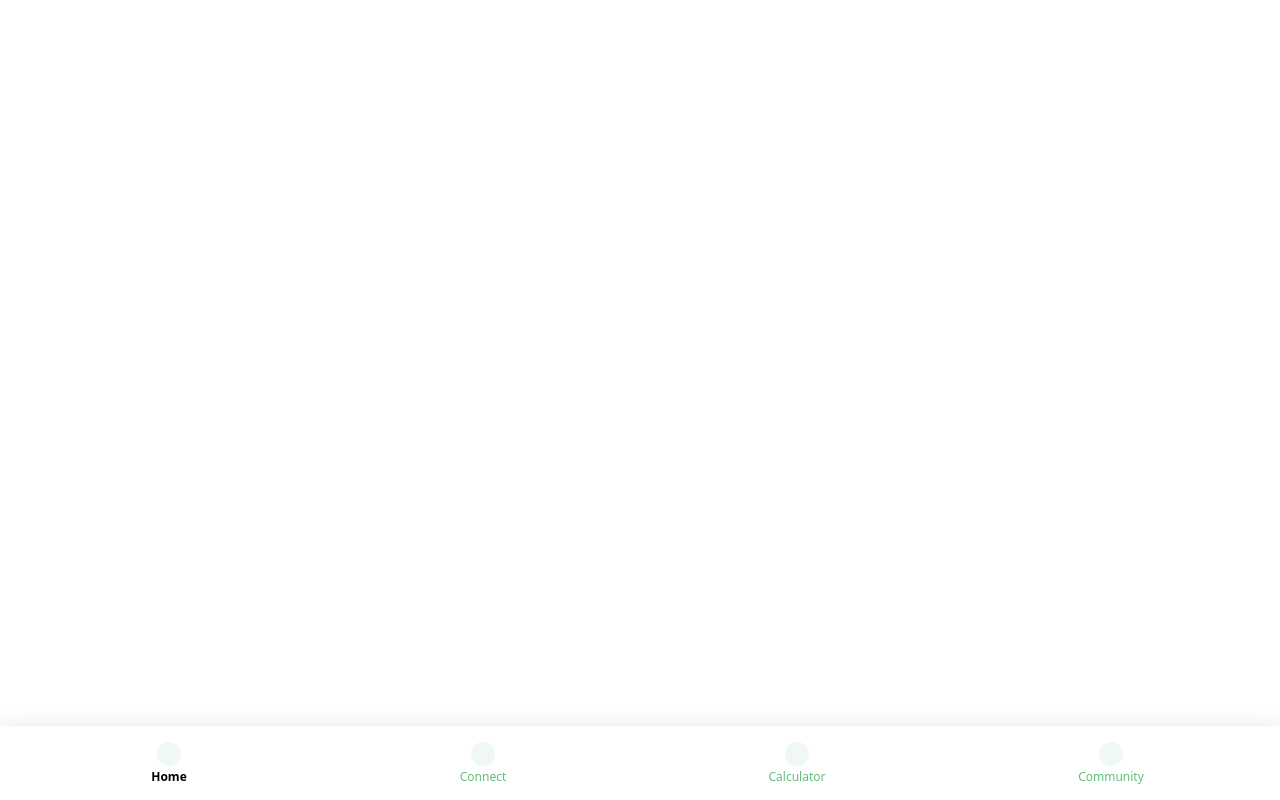
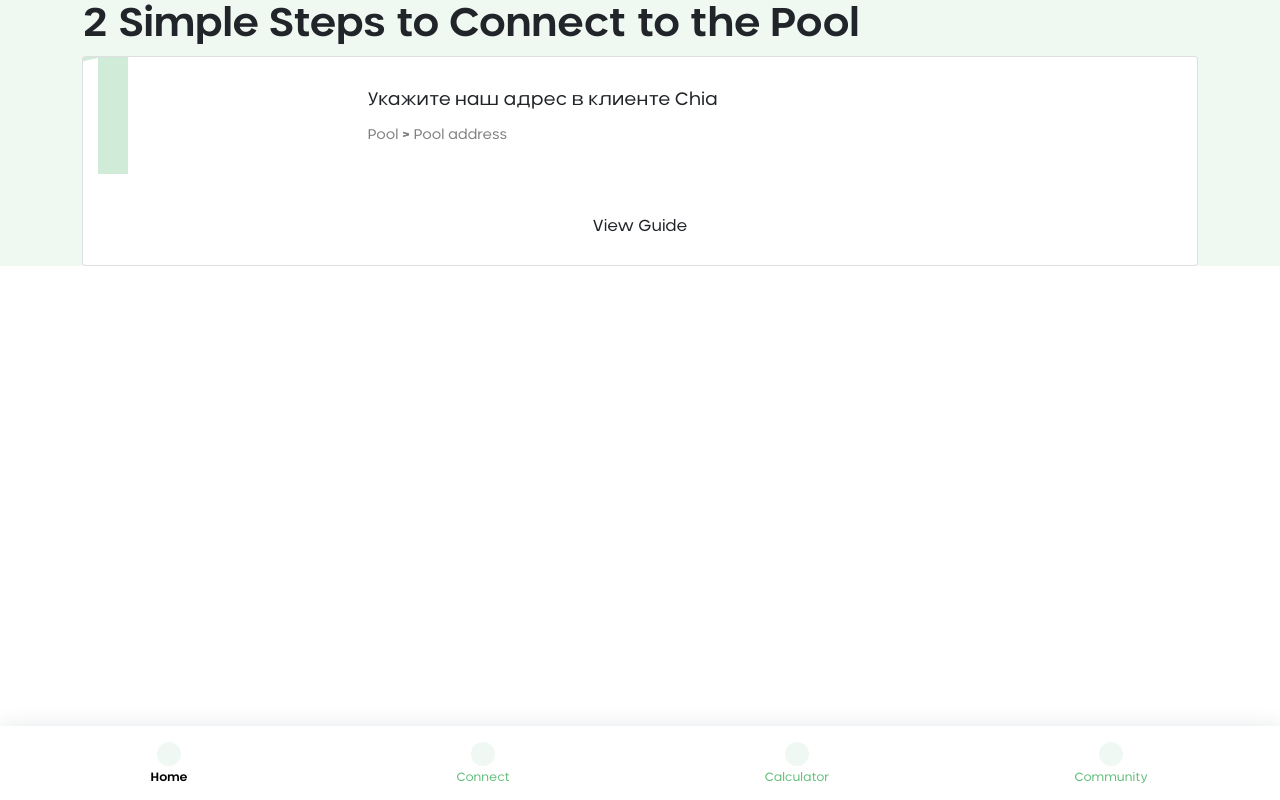
Before and after one commit to garyanikin/chia-pool, a React (Create React App) app: page / in a window 1280 px wide. Built offline with nearby package versions, Linux system fonts and the light colour scheme.

Commit message:
Add font, start HomeScreen

```diff
--- a/src/App.css
+++ b/src/App.css
@@ -13,6 +13,37 @@
 }
 
 .nav-link.active {
-  font-weight: bold;
+  font-family: "Neometric Bold";
   color: black;
 }
+
+.homescreen-title {
+  font-size: 40px;
+  line-height: 48px;
+}
+
+.card-content {
+  font-size: 18px;
+  line-height: 22px;
+  padding-top: 32px;
+}
+
+.card-subcontent {
+  padding-top: 16px;
+  font-size: 14px;
+  line-height: 17px;
+  color: rgba(0, 0, 0, 0.5);
+}
+
+.btn-green {
+  background: rgba(58, 172, 89, 0.8);
+  color: white;
+}
+
+/* Mobile only */
+@media (max-width: 768px) {
+  .homescreen-title {
+    padding-top: 40px;
+    margin-bottom: 20px;
+  }
+}
--- a/src/App.js
+++ b/src/App.js
@@ -1,12 +1,78 @@
+import React from "react";
 import "./App.css";
 
 function App() {
   return (
-    <div className="container-fluid">
+    <React.Fragment>
+      <HomeScreen />
       <NavBar />
+    </React.Fragment>
+  );
+}
+
+const HomeScreen = () => {
+  return (
+    <div
+      className="container-fluid"
+      style={{
+        background: "rgba(58, 172, 89, 0.08)",
+      }}
+    >
+      <div className="container">
+        <h1 className="homescreen-title text-bold mt-lg">
+          2 Simple Steps to&nbsp;Connect to&nbsp;the&nbsp;Pool
+        </h1>
+        <div className="row">
+          <div className="col-12">
+            <div className="card" style={{ overflow: "hidden" }}>
+              <div className="row">
+                <div className="col-12">
+                  <div className="row">
+                    <div
+                      className="col-3"
+                      style={{ position: "relative", height: "150px" }}
+                    >
+                      <span
+                        className="text-bold"
+                        style={{
+                          color: "rgba(58, 172, 89, 0.24)",
+                          fontSize: "200px",
+                          lineHeight: "0.65",
+                          position: "absolute",
+                          top: "-8px",
+                          left: "-8px",
+                        }}
+                      >
+                        1
+                      </span>
+                    </div>
+                    <div className="col-9">
+                      <div className="card-content">
+                        Укажите наш адрес в клиенте Chia
+                      </div>
+                      <div className="card-subcontent">
+                        Pool <span className="text-bold">></span> Pool address
+                      </div>
+                    </div>
+                  </div>
+                </div>
+                <div
+                  className="col-12 text-center"
+                  style={{ paddingBottom: "20px" }}
+                >
+                  <a href="#" class="btn btn-altgreen">
+                    View Guide
+                  </a>
+                </div>
+              </div>
+            </div>
+          </div>
+          <div className="col-12"></div>
+        </div>
+      </div>
     </div>
   );
-}
+};
 
 const NavBar = () => {
   const menus = [
--- a/src/index.css
+++ b/src/index.css
@@ -1,3 +1,39 @@
+@font-face {
+  font-family: "Neometric Regular";
+  font-style: normal;
+  font-weight: normal;
+  src: local("Neometric Regular"),
+    url("./Neometric-Regular.woff") format("woff");
+}
+
+@font-face {
+  font-family: "Neometric Bold";
+  font-style: normal;
+  font-weight: normal;
+  src: local("Neometric Bold"),
+    url("./Neometric Alt Bold (Regular).woff") format("woff");
+}
+
+:root {
+  --bs-green: #198754;
+  --bs-teal: #20c997;
+  --bs-success: #198754;
+  --bs-font-sans-serif: "Neometric Regular", system-ui, -apple-system,
+    "Segoe UI", Roboto, "Helvetica Neue", Arial, "Noto Sans", "Liberation Sans",
+    sans-serif, "Apple Color Emoji", "Segoe UI Emoji", "Segoe UI Symbol",
+    "Noto Color Emoji";
+}
+
+.text-bold {
+  font-family: "Neometric Bold";
+}
+
+a:active,
+a:focus,
+a:hover {
+  color: rgba(58, 172, 89, 0.8) !important;
+}
+
 body {
   /* margin: 0;
   font-family: -apple-system, BlinkMacSystemFont, "Segoe UI", "Roboto", "Oxygen",
@@ -6,9 +42,3 @@ body {
   -webkit-font-smoothing: antialiased;
   -moz-osx-font-smoothing: grayscale; */
 }
-
-:root {
-  --bs-green: #198754;
-  --bs-teal: #20c997;
-  --bs-success: #198754;
-}
```
Also changed, not shown: src/Neometric Alt Bold (Regular).woff (added), src/Neometric-Regular.woff (added).
